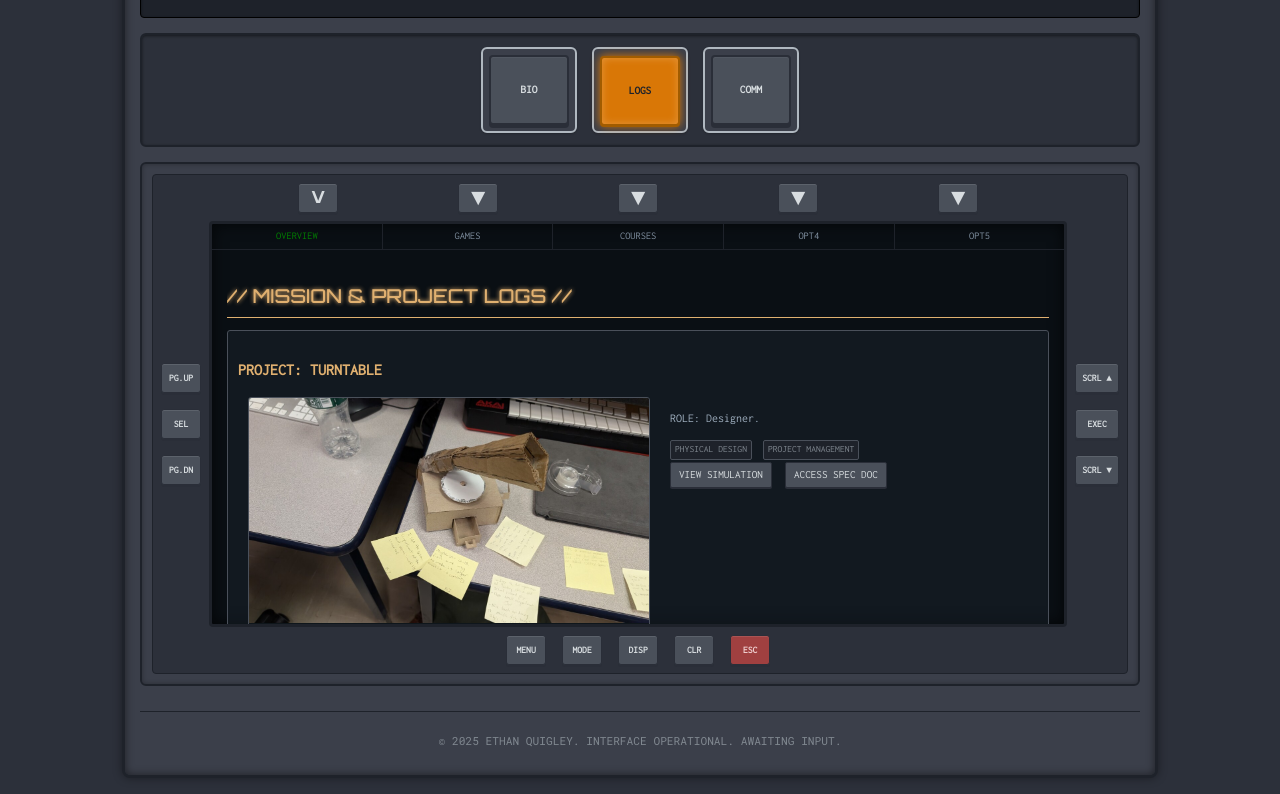
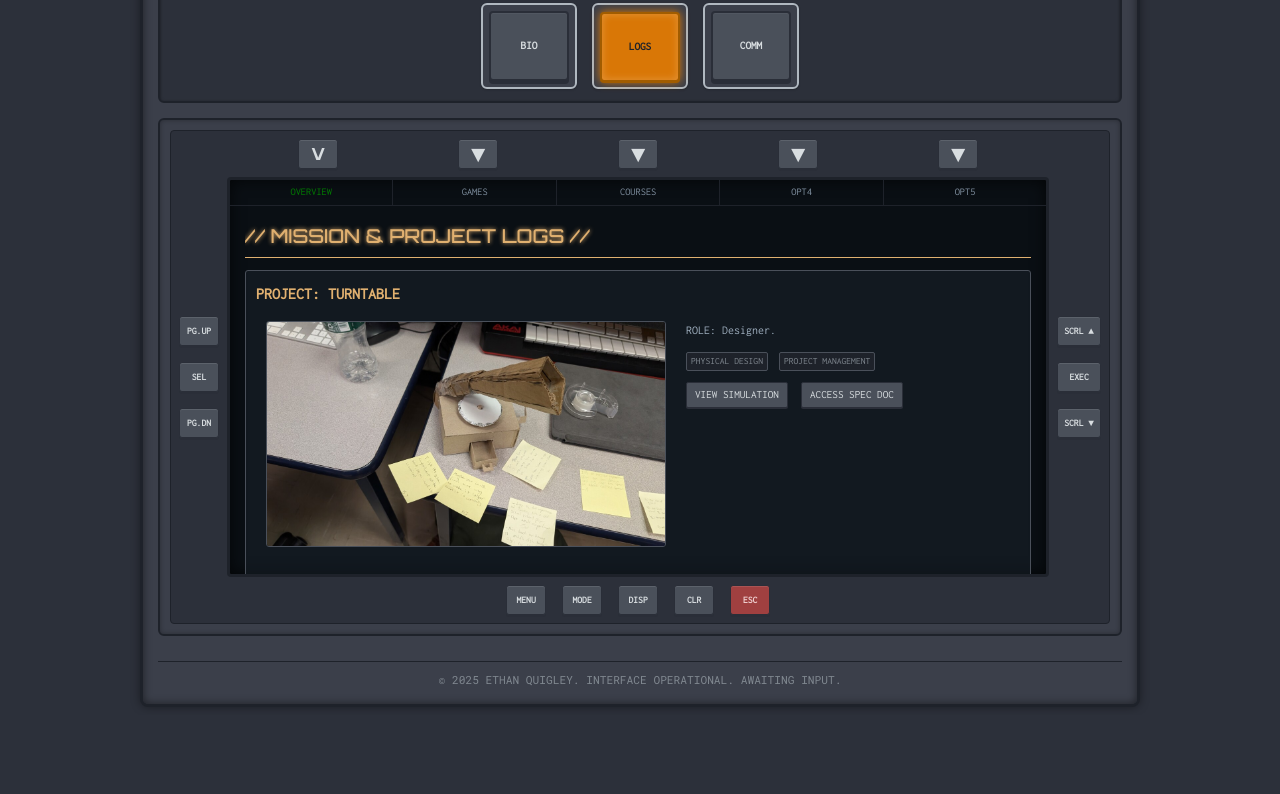
Before and after one commit to equigs8/equigs8.github.io, a website: page index.html in a window 1280 px wide. Shown: the part 124-918 px from the top of the page. After the commit the page ends 839 px from the top, so only its background shows below. Drawn offline with Linux system fonts and the light colour scheme.

Commit message:
css linking issue fix

```diff
--- a/index.html
+++ b/index.html
@@ -6,9 +6,7 @@
     <title>Portfolio - Ethan Quigley - CMD Interface</title>
     <!-- <script src="https://cdn.tailwindcss.com"></script> -->
     <link href="https://fonts.googleapis.com/css2?family=Roboto+Mono:wght@400;500;700&family=Orbitron:wght@500;700&family=Chakra+Petch:wght@400;500;600;700&family=Inconsolata&display=swap" rel="stylesheet">
-    <link rel="stylesheet" href="styles.css">
-    <link rel="stylesheet" href="dist/style-built.css">
-    <link rel="stylesheet" href="css/tailwind-input.css">
+    <link rel="stylesheet" href="dist/output.css">
 </head>
 <body>
     <div class="console-container">
```
